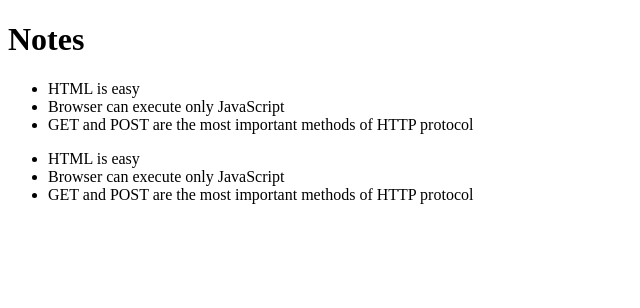
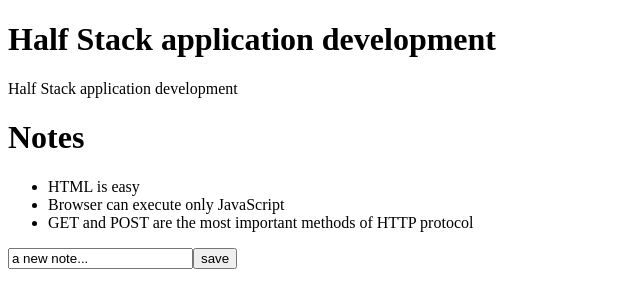
Before and after one commit to fionachristina/part1, a React (Create React App) app: page / in a window 1280 px wide. Shown: the top 308 px of the page, without its empty margins (0-640 px from the left). Built offline with nearby package versions, Linux system fonts and the light colour scheme.

Commit message:
update app.js

```diff
--- a/src/App.js
+++ b/src/App.js
@@ -1,16 +1,77 @@
+import { useState } from 'react'
 import Notes from './components/Note'
 
-const App = ({ notes }) => {
+const Course = ({course}) => {
+console.log({course})
+  return(
+    <div>
+      <h1>{course.name}</h1>
+      <div>{course.name}</div>
+    </div>
+  )
+
+}
+
+const App = (props ) => {
+
+  const [notes, setNotes] = useState(props.notes)
+
+  const [newNote, setNewNote] = useState(
+    'a new note...'
+    )
+
+  const addNote = (event) =>{
+    event.preventDefault()
+    const noteObject = {
+      id: notes.length +1 ,
+      content: newNote,
+      date: new Date().toISOString(),
+      important: Math.random() < 0.5
+    }
+
+    setNotes(notes.concat(noteObject))
+    setNewNote('')
+    console.log('button clicked ', event.target)
+ }
+
+ const hanndleNoteChange = (event) => {
+  console.log(event.target.value)
+  setNewNote(event.target.value)
+ }
+
+ const course = {
+  id: 1,
+  name: 'Half Stack application development',
+  parts: [
+    {
+      name: 'Fundamentals of React',
+      exercises: 10,
+      id: 1
+    },
+    {
+      name: 'Using props to pass data',
+      exercises: 7,
+      id: 2
+    },
+    {
+      name: 'State of a component',
+      exercises: 14,
+      id: 3
+    }
+  ]
+}
+
   return (
     <div>
+      <Course course={course} />
       <h1>Notes</h1>
 
-      <ul>
+      {/* <ul>
         {notes.map((note) =>
         <li key = {note.id}>
           {note.content}
         </li>)}
-      </ul>
+      </ul> */}
 
       <ul>
         {notes.map(note =>
@@ -18,6 +79,14 @@ const App = ({ notes }) => {
         )}
       </ul>
 
+      <form onSubmit={addNote}>
+          <input
+          value={newNote}
+          onChange={hanndleNoteChange}
+          />
+          <button type='submit'>save</button>
+      </form>
+
 
     </div>
   )
```
